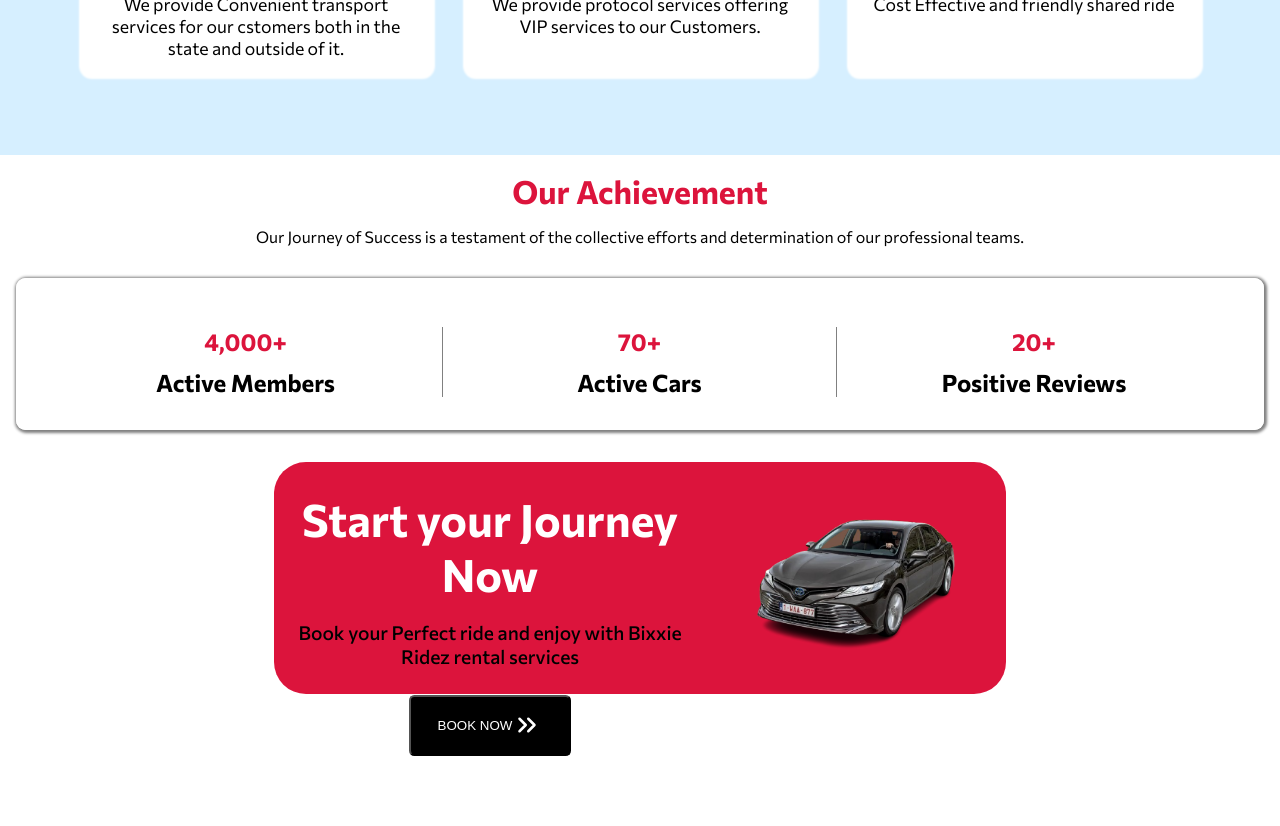
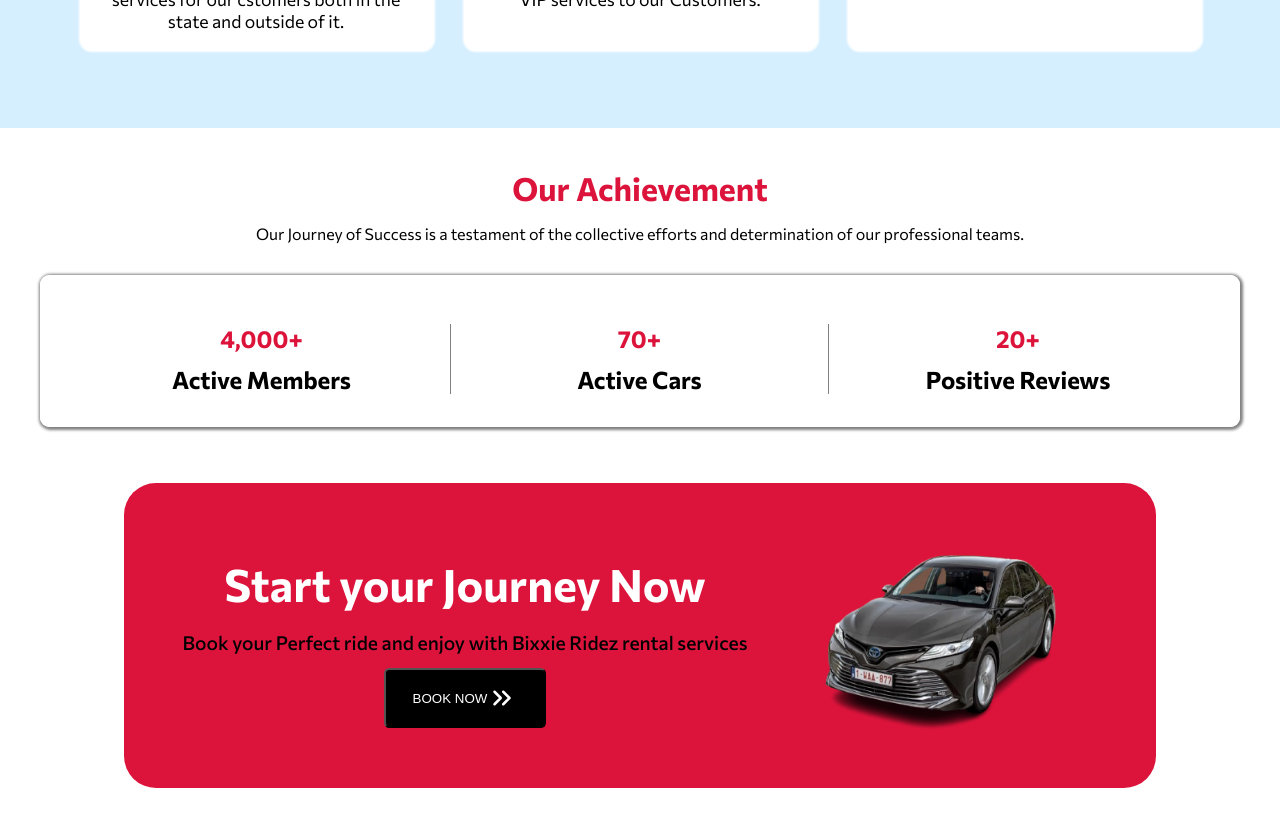
Before and after one commit to iamgreatofweb3/Bixxie-Car-website, a Next.js app: page / in a window 1280 px wide. Shown: the part 3320-4146 px from the top of the page. Before the commit the page ends 4076 px from the top, so only its background shows below. Built offline with nearby package versions, Linux system fonts and the light colour scheme.

Commit message:
modifying the responsiveness on desktop view

```diff
--- a/src/components/BookDesignFolder/bookdesign.css
+++ b/src/components/BookDesignFolder/bookdesign.css
@@ -34,7 +34,7 @@
         padding: 1em 2em;
         border-radius: 0.4em;
         cursor: pointer;
-        margin-top: 2em;
+        margin-top: 1em;
 
     }
     .Links {
@@ -50,12 +50,9 @@
         /* padding: 2em; */
         display: flex;
         flex-direction: row;
-        align-items: flex-start;
-        justify-content: space-between;
         width: 100%;
         margin: 0 auto;
         max-width: 700px;
-        height: 200px;
         h2 {
             font-size: 2.8em;
         }
@@ -64,11 +61,15 @@
             margin-top: 1em; */
         }
     }
-    .right-part {
 
+    .slideImg {
+        width: 350px;
+        height: 270px;
     }
-    .slideImg {
-        /* width: 700px; */
-        /* height: 400px; */
+
+}
+@media(min-width:1024px) {
+    .bookcnt {
+        max-width: 1000px;
     }
 }
--- a/src/components/achievementFolder/achievement.css
+++ b/src/components/achievementFolder/achievement.css
@@ -25,4 +25,7 @@
     .achievementsBorder{
         border-right: 1px solid grey;
     }
+    .achievementCnt{
+        padding: 2.5em;
+    }
 }
```
Also changed, not shown: public/spiral.png (added), src/components/BookDesignFolder/SlidingCar.jsx (deleted), src/components/carouselPage/carousel.css (line endings or trailing spaces).
